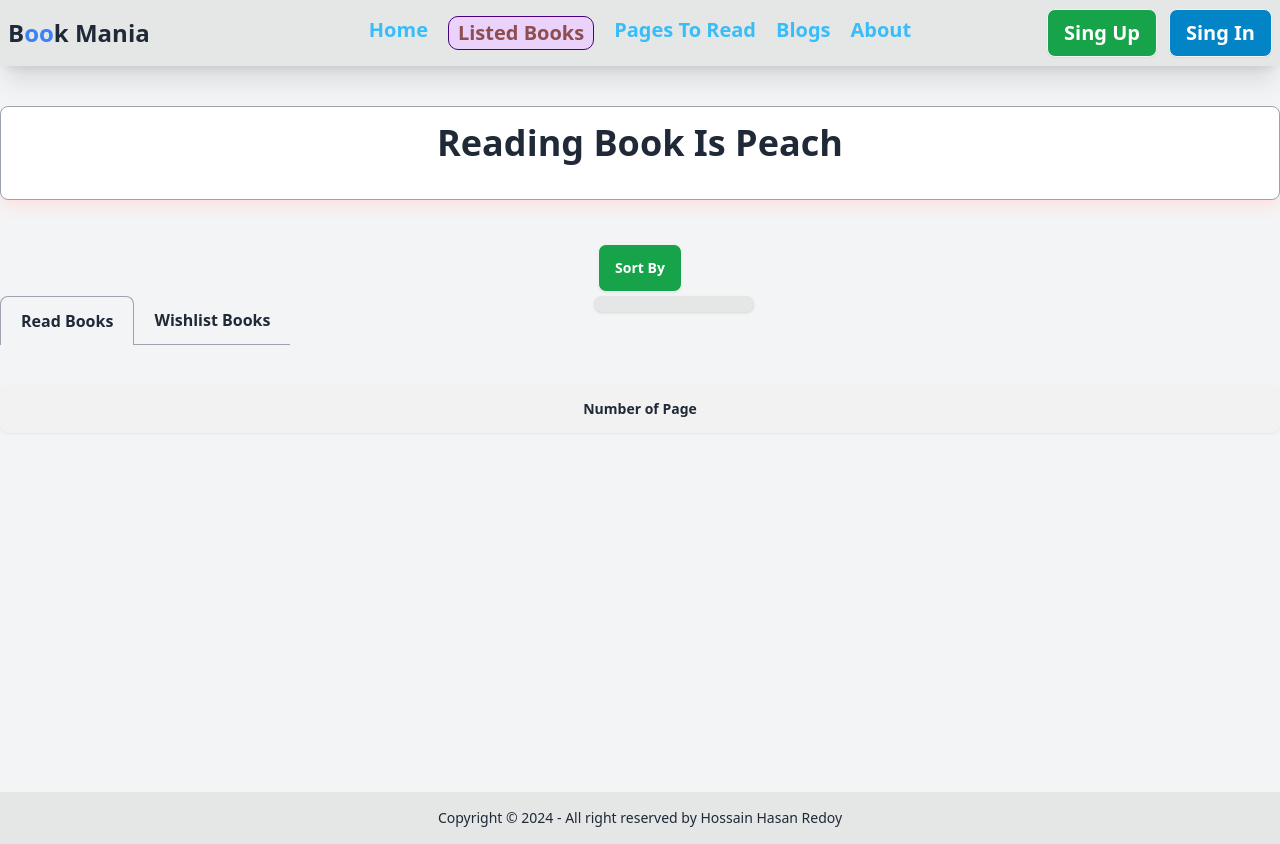
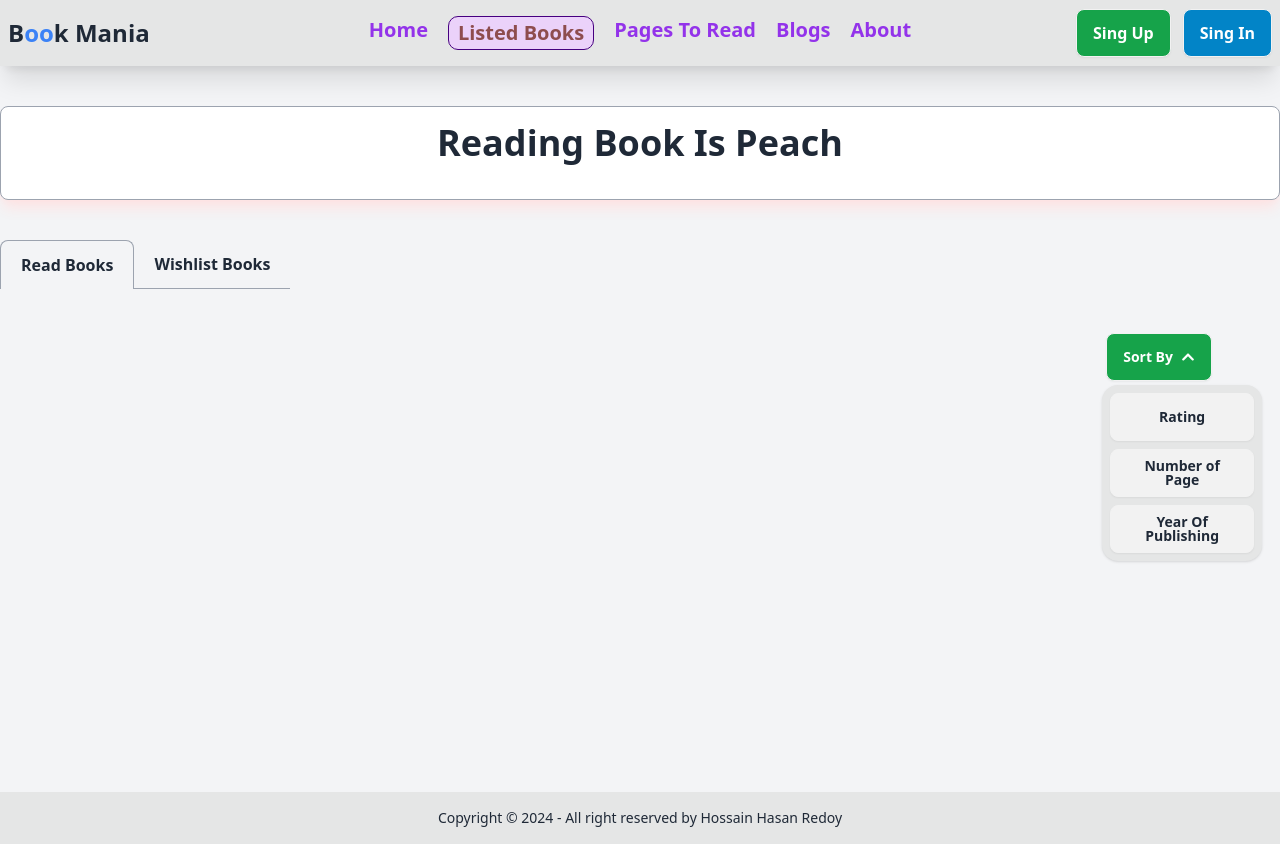
Before and after one commit to hasanredoy/Assignment-8-book-vibe, a React (Vite) app in the folder assignment-8-project/: page /listedBooks in a window 1280 px wide. Both pictures are taken after a click on the heading "Sort By". Built offline with nearby package versions, Linux system fonts and the light colour scheme.

Commit message:
added sort fuctionality

```diff
--- a/assignment-8-project/src/components/Nav/Nav.jsx
+++ b/assignment-8-project/src/components/Nav/Nav.jsx
@@ -21,16 +21,16 @@ const Nav = () => {
       </div>
       <div className="navbar-center hidden lg:flex">
         <ul className="flex text-xl font-semibold gap-x-5 gap-y-5 py-2">
-          <NavLink className={"text-sky-400"} to={"/"}>Home</NavLink>
-          <NavLink className={"text-sky-400"} to={"/listedBooks"}>Listed Books</NavLink>
-          <NavLink className={"text-sky-400"} to={"/pagesToRead"}>Pages To Read</NavLink>
-          <NavLink className={"text-sky-400"} to={"/blogs"}>Blogs</NavLink>
-          <NavLink className={"text-sky-400"} to={"/about"}>About</NavLink>
+          <NavLink className={"text-purple-600"} to={"/"}>Home</NavLink>
+          <NavLink className={"text-purple-600"} to={"/listedBooks"}>Listed Books</NavLink>
+          <NavLink className={"text-purple-600"} to={"/pagesToRead"}>Pages To Read</NavLink>
+          <NavLink className={"text-purple-600"} to={"/blogs"}>Blogs</NavLink>
+          <NavLink className={"text-purple-600"} to={"/about"}>About</NavLink>
         </ul>
       </div>
       <div className="navbar-end gap-x-3">
-        <a className="btn border hover:border-gray-400 bg-green-600 text-white text-base lg:text-xl font-medium lg:font-bold hover:bg-sky-300">Sing Up</a>
-        <a className="btn border hover:border-gray-800 bg-sky-600   text-white text-base lg:text-xl font-medium lg:font-bold hover:bg-green-300">Sing In</a>
+        <a className="btn border hover:border-gray-400 bg-green-600 text-white text-base lg:text-base font-medium lg:font-bold hover:bg-sky-300">Sing Up</a>
+        <a className="btn border hover:border-gray-800 bg-sky-600   text-white text-base lg:text-base font-medium lg:font-bold hover:bg-green-300">Sing In</a>
       </div>
     </div>
   );
--- a/assignment-8-project/src/components/listedBooks/ListedBook.jsx
+++ b/assignment-8-project/src/components/listedBooks/ListedBook.jsx
@@ -1,13 +1,12 @@
 import { createContext, useEffect, useState } from "react";
 import Banner from "../banner/Banner";
-// import { FaChevronDown } from "react-icons/fa";
-// import { FaChevronUp } from "react-icons/fa";
+
 import { Link, Outlet } from "react-router-dom";
 export const stateContext = createContext([])
 import { getStorage } from "../utility/storage";
 
 const ListedBook = () => {
-  // const [arrow, setArrow] = useState(false)
+  //
   const [tab, setTab] = useState(true)
   const [read, setRead] = useState([])
   const [wishlist, setWishlist] = useState([])
@@ -45,20 +44,6 @@ const ListedBook = () => {
 
 
 
-      <div className=" flex justify-center">
-        <details className="dropdown ">
-          <summary
-          // onClick={() => setArrow(!arrow)}
-           className="m-1 btn bg-green-600 hover:bg-red-600 text-white">Sort By
-          {/* {arrow ? <FaChevronUp></FaChevronUp>:<FaChevronDown></FaChevronDown>}  */}
-          </summary>
-          <ul className="p-2 shadow menu dropdown-content z-[1] bg-base-300 rounded-box w-40">
-            {/* <button className="btn" onClick={()=>handelSort('rating')}>Rating</button> */}
-
-            {/* <li><a>Year Of Publish</a></li> */}
-          </ul>
-        </details>
-      </div>
 
       {/* tabs section  */}
 
--- a/assignment-8-project/src/components/read&wishlist/Read.jsx
+++ b/assignment-8-project/src/components/read&wishlist/Read.jsx
@@ -5,41 +5,65 @@ import {
 import { IoLocationOutline } from "react-icons/io5";
 import { IoPeopleOutline } from "react-icons/io5";
 import { IoDocumentTextOutline } from "react-icons/io5";
-import { useContext, useEffect } from "react";
+import { useContext, useState } from "react";
 import { stateContext } from "../listedBooks/ListedBook";
-import { saveRead } from "../utility/storage";
+
+import { FaChevronDown } from "react-icons/fa";
+import { FaChevronUp } from "react-icons/fa";
 
 const Read = () => {
   const { read } = useOutletContext()
+  const [toggle, setToggle] = useState(true)
   // console.log(data);
-  const [data, setData] = useContext(stateContext)
-  // console.log(data);
-  // setData(data)
+  const [data] = useContext(stateContext)
+  const [arrow, setArrow] = useState(false)
+  const [newData, setNewData] = useState([])
+  console.log(newData);
+  const handelSort = (sort) => {
+    if (sort === 'page') {
+      setToggle(!toggle)
+      const newRating = data.sort((a, b) => a.totalPages - b.totalPages)
 
-  const handelSort = () => {}
-   useEffect(()=>{
+      setNewData(newRating)
+    }
+    else if (sort === 'rating') {
+      setToggle(!toggle)
+      const newRating = data.sort((a, b) => a.rating - b.rating)
 
-      // const newRating = read.sort((a, b) => parseFloat(a.totalPages) - parseFloat(b.totalPages))
-      const newRating = read.sort((a, b) => a.totalPages - b.totalPages)
+      setNewData(newRating)
+    }
+   else if (sort === 'year') {
+      setToggle(!toggle)
+      const newRating = data.sort((a, b) => a.yearOfPublishing - b.yearOfPublishing)
 
-      setData(newRating)
-      //  localStorage.clear()
-      //   else{
-      // if(prop === true){
-      // console.log(newRating);
-      // console.log(data);
-      // }
-      //     console.log('jgh');}
+      setNewData(newRating)
+    }
+  }
 
 
-   },[])
+  return (
+    <div className="  flex flex-col   rounded-lg">
+      <div className=" flex justify-end w-[95%]">
+        <details className="dropdown mb-10 mt-0">
+          <summary
+            onClick={() => setArrow(!arrow)}
+            className="m-1 btn bg-green-600 hover:bg-red-600 text-white">Sort By
+            {arrow ? <FaChevronUp></FaChevronUp>:<FaChevronDown></FaChevronDown>}
+          </summary>
+          <ul className="p-2 shadow menu dropdown-content z-[1] bg-base-300 rounded-box w-40 flex flex-col gap-y-2">
+            <button className="btn" onClick={() => handelSort('rating')}>Rating</button>
+            <button className="btn" onClick={() => handelSort('page')}>Number of Page</button>
+            <button className="btn" onClick={() => handelSort('year')}>Year Of Publishing</button>
 
-  return (
-    <div className="  flex flex-col  gap-y-5 rounded-lg">
-      <button className="btn" onClick={() => handelSort()}>Number of Page</button>
+          </ul>
+        </details>
+      </div>
 
+
+
+      <div className={toggle ? 'hidden' : 'block'}>
         {
-        data.map(reading => <div key={reading.bookId} className="  bg-base-100 rounded-lg border border-gray-400 p-2">
+          newData.map(reading => <div key={reading.bookId} className="  bg-base-100 rounded-lg border border-gray-400 p-2 my-5">
             <div className=" flex flex-col lg:flex-row  bg-base-200 rounded-lg">
               <div className=" rounded-lg shadow-2xl w-[96%] mx-auto lg:mx-0 lg:w-[20%] max-h-64">
                 <img src={reading.image} className="w-64 h-64 mx-auto lg:mx-0 " />
@@ -80,8 +104,55 @@ const Read = () => {
                 </div>
               </div>
             </div>
-        </div>) || ' '
+          </div>) || []
         }
+      </div>
+      <div className={toggle ? 'block' : 'hidden'}>
+        {
+          read.map(reading => <div key={reading.bookId} className="  bg-base-100 rounded-lg border border-gray-400 p-2 my-5">
+            <div className=" flex flex-col lg:flex-row  bg-base-200 rounded-lg">
+              <div className=" rounded-lg shadow-2xl w-[96%] mx-auto lg:mx-0 lg:w-[20%] max-h-64">
+                <img src={reading.image} className="w-64 h-64 mx-auto lg:mx-0 " />
+
+              </div>
+              <div className="w-[96%] py-10 lg:py-0 lg:ml-[3%] mx-auto lg:mx-0 lg:w-[80%]">
+                <h1 className="text-2xl font-bold">{reading.bookName}</h1>
+                <p className=" py-3 text-xl"><span className="font-bold ">By:</span> {reading.author}</p>
+                <div className="font-bold text-xl pb-4 flex flex-col lg:flex-row gap-5">
+                  <div className="flex gap-4 h-full items-center">
+                    <h3 className=" ">Tag </h3>
+                    <h2 className="  font-bold text-green-500 bg-[#ffffffa9] rounded-full w-auto px-2">
+                      #{reading.tags[2]}
+                    </h2>
+                    <h2 className="  font-bold  text-green-500 bg-[#ffffffa9] rounded-full w-auto px-2">
+                      #{reading.tags[0]}
+                    </h2>
+                  </div>
+                  <div>
+                    <h1 className="flex gap-3"><IoLocationOutline className=" font-bold text-2xl"></IoLocationOutline> Published at : <span>{reading.yearOfPublishing}</span></h1>
+                  </div>
+                </div>
+
+                <div>
+                  <div className="flex  lg:flex-row gap-4 h-full items-center font-normal border-b border-gray-400 my-4 pb-2">
+                    <h3 className="flex gap-3 "><IoPeopleOutline className=" text-2xl"></IoPeopleOutline> Publisher: <span >{reading.publisher}</span></h3>
+                    <h2 className="flex gap-3">
+                      <IoDocumentTextOutline className="text-2xl"></IoDocumentTextOutline> Pages: <span> {reading.totalPages}</span>
+                    </h2>
+
+                  </div>
+                </div>
+                <div className=" flex flex-col lg:flex-row gap-5 w-full">
+                  <button className="btn rounded-full px-3 bg-orange-200 text-orange-500 py-3 w-full lg:w-auto">Category: <span>{reading.category}</span></button>
+                  <button className=" btn rounded-full px-3 bg-blue-200 text-blue-500 py-3 w-full lg:w-auto">Rating: {reading.rating}</button>
+                  <Link to={`/bookDetails/${reading.bookId}`}>
+                    <button className="btn btn-secondary rounded-full w-full">View Details</button></Link>
+                </div>
+              </div>
+            </div>
+          </div>) || []
+        }
+      </div>
     </div>
   );
 };
--- a/assignment-8-project/src/components/read&wishlist/Wishlist.jsx
+++ b/assignment-8-project/src/components/read&wishlist/Wishlist.jsx
@@ -1,13 +1,66 @@
-import { Link, useOutletContext } from "react-router-dom";
+import {
+  Link,
+  useOutletContext
+} from "react-router-dom";
 import { IoLocationOutline } from "react-icons/io5";
 import { IoPeopleOutline } from "react-icons/io5";
 import { IoDocumentTextOutline } from "react-icons/io5";
+import { useState } from "react";
+// import { stateContext } from "../listedBooks/ListedBook";
+
+import { FaChevronDown } from "react-icons/fa";
+import { FaChevronUp } from "react-icons/fa";
 const Wishlist = () => {
   const { wishlist } = useOutletContext()
+  const [toggle, setToggle] = useState(true)
+  // console.log(data);
+  // const [data] = useContext(stateContext)
+  const [arrow, setArrow] = useState(false)
+  const [newData, setNewData] = useState([])
+  console.log(newData);
+  const handelSort = (sort) => {
+    if (sort === 'page') {
+      setToggle(!toggle)
+      const newRating = wishlist.sort((a, b) => a.totalPages - b.totalPages)
+
+      setNewData(newRating)
+    }
+    else if (sort === 'rating') {
+      setToggle(!toggle)
+      const newRating = wishlist.sort((a, b) => a.rating - b.rating)
+
+      setNewData(newRating)
+    }
+   else if (sort === 'year') {
+      setToggle(!toggle)
+      const newRating = wishlist.sort((a, b) => a.yearOfPublishing - b.yearOfPublishing)
+
+      setNewData(newRating)
+    }
+  }
   return (
-    <div className="  flex flex-col  gap-y-5 rounded-lg">
+    <div className="  flex flex-col   rounded-lg">
+    <div className=" flex justify-end w-[95%]">
+      <details className="dropdown mb-10 mt-0">
+        <summary
+          onClick={() => setArrow(!arrow)}
+          className="m-1 btn bg-green-600 hover:bg-red-600 text-white">Sort By
+          {arrow ? <FaChevronUp></FaChevronUp>:<FaChevronDown></FaChevronDown>}
+        </summary>
+        <ul className="p-2 shadow menu dropdown-content z-[1] bg-base-300 rounded-box w-40 flex flex-col gap-y-2">
+          <button className="btn" onClick={() => handelSort('rating')}>Rating</button>
+          <button className="btn" onClick={() => handelSort('page')}>Number of Page</button>
+          <button className="btn" onClick={() => handelSort('year')}>Year Of Publishing</button>
+
+        </ul>
+      </details>
+    </div>
+
+
+
+    <div className={toggle ? 'hidden' : 'block'}>
       {
-        wishlist.map(reading => <div key={reading.bookId} className="  bg-base-100 rounded-lg border border-gray-400 p-2">
+        newData.map(reading => <div key={reading.bookId} className="  bg-base-100 rounded-lg border border-gray-400 p-2 my-5">
           <div className=" flex flex-col lg:flex-row  bg-base-200 rounded-lg">
             <div className=" rounded-lg shadow-2xl w-[96%] mx-auto lg:mx-0 lg:w-[20%] max-h-64">
               <img src={reading.image} className="w-64 h-64 mx-auto lg:mx-0 " />
@@ -32,7 +85,7 @@ const Wishlist = () => {
               </div>
 
               <div>
-              <div className="flex  lg:flex-row gap-4 h-full items-center font-normal border-b border-gray-400 my-4 pb-2">
+                <div className="flex  lg:flex-row gap-4 h-full items-center font-normal border-b border-gray-400 my-4 pb-2">
                   <h3 className="flex gap-3 "><IoPeopleOutline className=" text-2xl"></IoPeopleOutline> Publisher: <span >{reading.publisher}</span></h3>
                   <h2 className="flex gap-3">
                     <IoDocumentTextOutline className="text-2xl"></IoDocumentTextOutline> Pages: <span> {reading.totalPages}</span>
@@ -40,17 +93,64 @@ const Wishlist = () => {
 
                 </div>
               </div>
-              <div className=" flex flex-col lg:flex-row gap-5">
-              <button className="btn rounded-full px-3 bg-orange-200 text-orange-500 py-3 w-full lg:w-auto">Category: <span>{reading.category}</span></button>
-              <button className=" btn rounded-full px-3 bg-blue-200 text-blue-500 py-3 w-full lg:w-auto">Rating: {reading.rating}</button>
-              <Link to={`/bookDetails/${reading.bookId}`}>
-              <button className="btn btn-secondary rounded-full w-full">View Details</button></Link>
+              <div className=" flex flex-col lg:flex-row gap-5 w-full">
+                <button className="btn rounded-full px-3 bg-orange-200 text-orange-500 py-3 w-full lg:w-auto">Category: <span>{reading.category}</span></button>
+                <button className=" btn rounded-full px-3 bg-blue-200 text-blue-500 py-3 w-full lg:w-auto">Rating: {reading.rating}</button>
+                <Link to={`/bookDetails/${reading.bookId}`}>
+                  <button className="btn btn-secondary rounded-full w-full">View Details</button></Link>
               </div>
             </div>
           </div>
-        </div>) || ''
+        </div>) || []
       }
     </div>
+    <div className={toggle ? 'block' : 'hidden'}>
+      {
+        wishlist.map(reading => <div key={reading.bookId} className="  bg-base-100 rounded-lg border border-gray-400 p-2 my-5">
+          <div className=" flex flex-col lg:flex-row  bg-base-200 rounded-lg">
+            <div className=" rounded-lg shadow-2xl w-[96%] mx-auto lg:mx-0 lg:w-[20%] max-h-64">
+              <img src={reading.image} className="w-64 h-64 mx-auto lg:mx-0 " />
+
+            </div>
+            <div className="w-[96%] py-10 lg:py-0 lg:ml-[3%] mx-auto lg:mx-0 lg:w-[80%]">
+              <h1 className="text-2xl font-bold">{reading.bookName}</h1>
+              <p className=" py-3 text-xl"><span className="font-bold ">By:</span> {reading.author}</p>
+              <div className="font-bold text-xl pb-4 flex flex-col lg:flex-row gap-5">
+                <div className="flex gap-4 h-full items-center">
+                  <h3 className=" ">Tag </h3>
+                  <h2 className="  font-bold text-green-500 bg-[#ffffffa9] rounded-full w-auto px-2">
+                    #{reading.tags[2]}
+                  </h2>
+                  <h2 className="  font-bold  text-green-500 bg-[#ffffffa9] rounded-full w-auto px-2">
+                    #{reading.tags[0]}
+                  </h2>
+                </div>
+                <div>
+                  <h1 className="flex gap-3"><IoLocationOutline className=" font-bold text-2xl"></IoLocationOutline> Published at : <span>{reading.yearOfPublishing}</span></h1>
+                </div>
+              </div>
+
+              <div>
+                <div className="flex  lg:flex-row gap-4 h-full items-center font-normal border-b border-gray-400 my-4 pb-2">
+                  <h3 className="flex gap-3 "><IoPeopleOutline className=" text-2xl"></IoPeopleOutline> Publisher: <span >{reading.publisher}</span></h3>
+                  <h2 className="flex gap-3">
+                    <IoDocumentTextOutline className="text-2xl"></IoDocumentTextOutline> Pages: <span> {reading.totalPages}</span>
+                  </h2>
+
+                </div>
+              </div>
+              <div className=" flex flex-col lg:flex-row gap-5 w-full">
+                <button className="btn rounded-full px-3 bg-orange-200 text-orange-500 py-3 w-full lg:w-auto">Category: <span>{reading.category}</span></button>
+                <button className=" btn rounded-full px-3 bg-blue-200 text-blue-500 py-3 w-full lg:w-auto">Rating: {reading.rating}</button>
+                <Link to={`/bookDetails/${reading.bookId}`}>
+                  <button className="btn btn-secondary rounded-full w-full">View Details</button></Link>
+              </div>
+            </div>
+          </div>
+        </div>) || []
+      }
+    </div>
+  </div>
   );
 };
 
```
Lines whose indentation alone changed are shown as unchanged.
